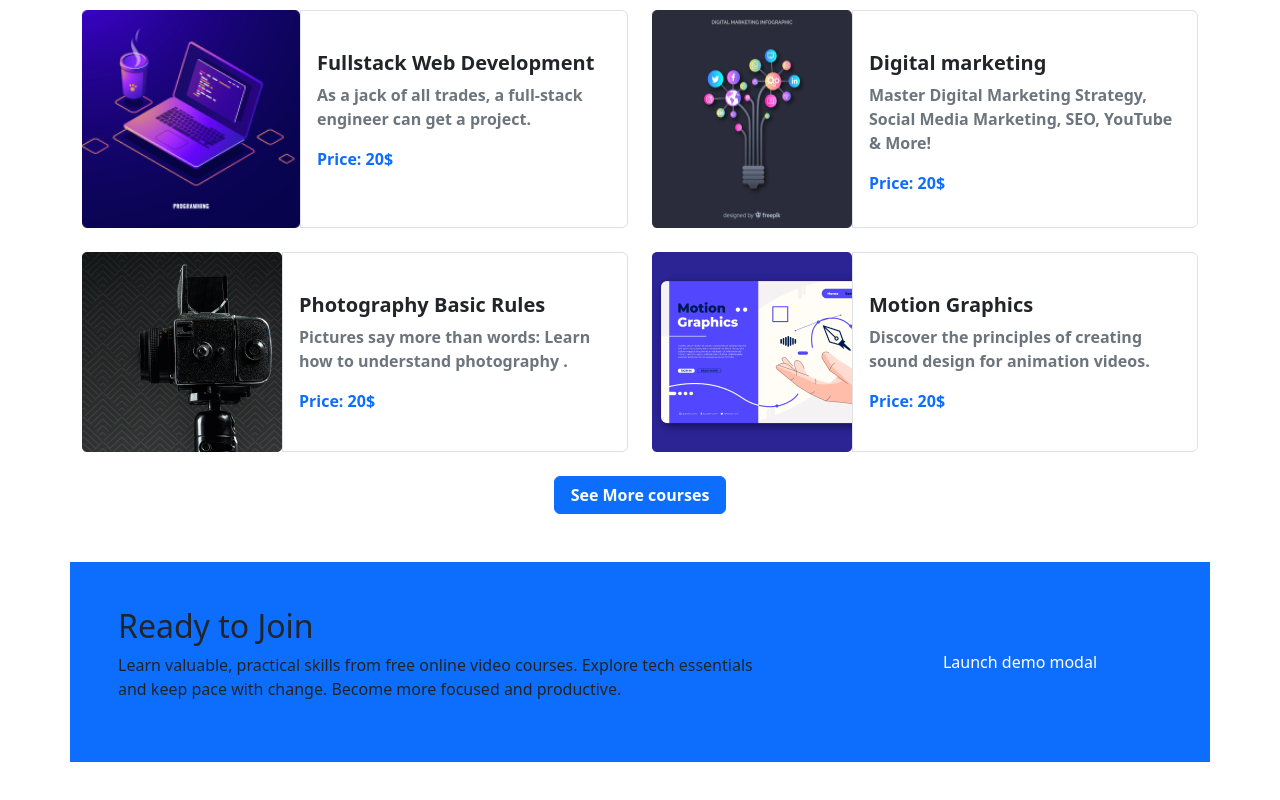
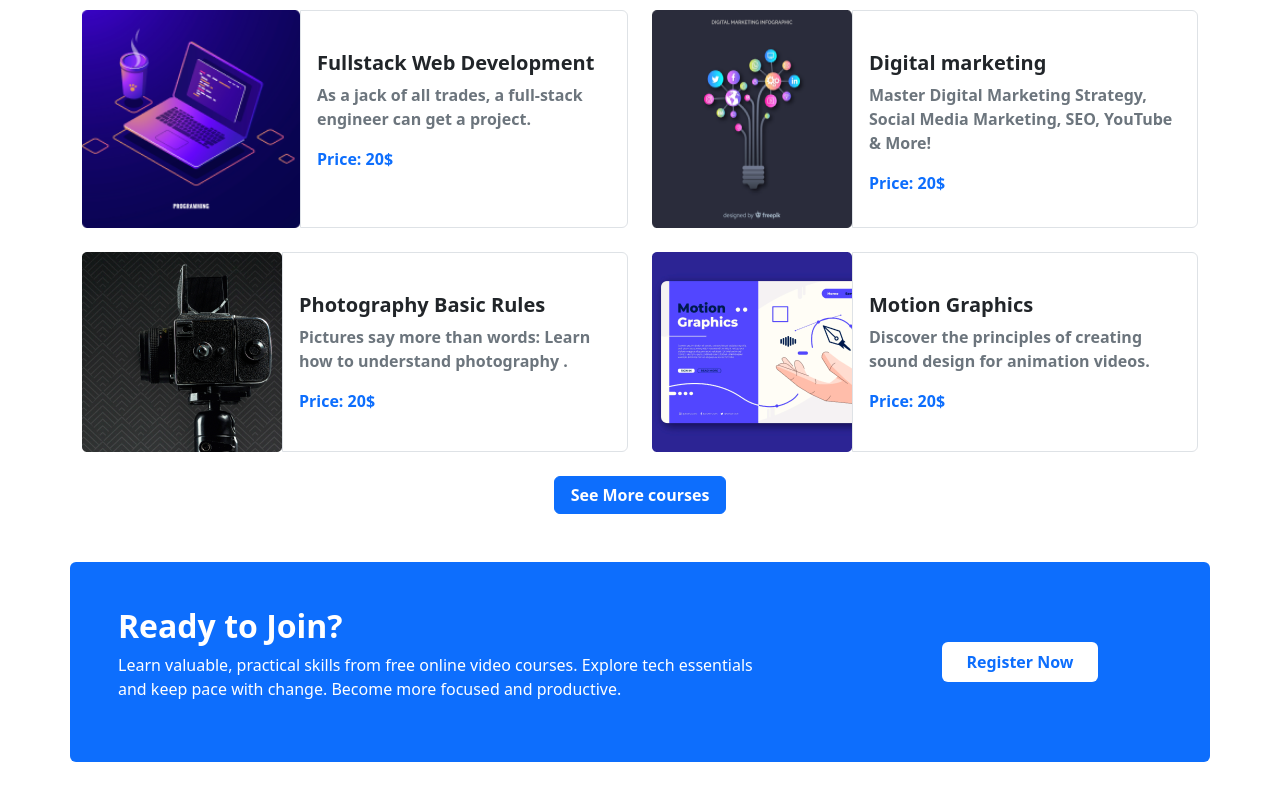
Before and after one commit to asaad-tt/phero-assignment-3, a plain HTML site: page index.html in a window 1280 px wide. Shown: the part 1478-2278 px from the top of the page. Drawn offline with nearby package versions, Linux system fonts and the light colour scheme.

Commit message:
register ok

```diff
--- a/index.html
+++ b/index.html
@@ -173,19 +173,19 @@
     <!-- courses section end -->
 
     <!-- register section start  -->
-    <section class="container my-5 register_section bg-primary">
+    <section class="container my-5 register_section bg-primary rounded">
       <div class="row ">
         <div class="col-lg-8 d-flex justify-content-center align-items-center px-5" style="height: 200px;">
-            <div class="register_text ">
-              <h2>Ready to Join</h2>
+            <div class="register_text  text-white">
+              <h2 class="fw-bold">Ready to Join?</h2>
                 <p>Learn valuable, practical skills from free online video courses. Explore tech essentials and keep pace with change. Become more focused and productive.</p>
             </div>
         </div>
         <div class="col-lg-4 d-flex justify-content-center align-items-center">
             <div>
                 <!-- Button trigger modal -->
-                <button type="button" class="btn btn-primary" data-bs-toggle="modal" data-bs-target="#exampleModal">
-                  Launch demo modal
+                <button type="button" class="text-primary border-0 px-4 py-2 rounded fw-bold btn_register " data-bs-toggle="modal" data-bs-target="#exampleModal">
+                    Register Now
                 </button>
 
                 <!-- Modal -->
--- a/style.css
+++ b/style.css
@@ -30,3 +30,7 @@
     height: 200px;
 
 }
+.btn_register{
+    background: #fff;
+
+}
```
